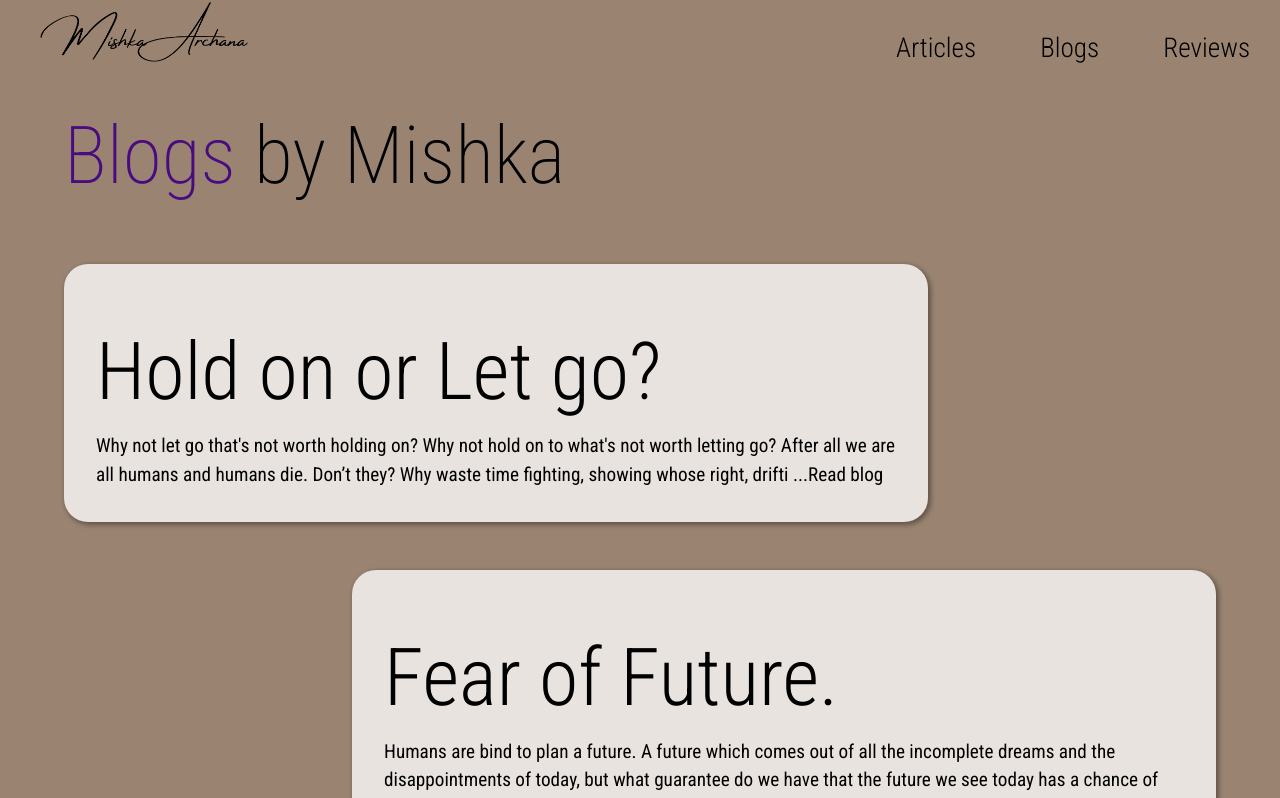
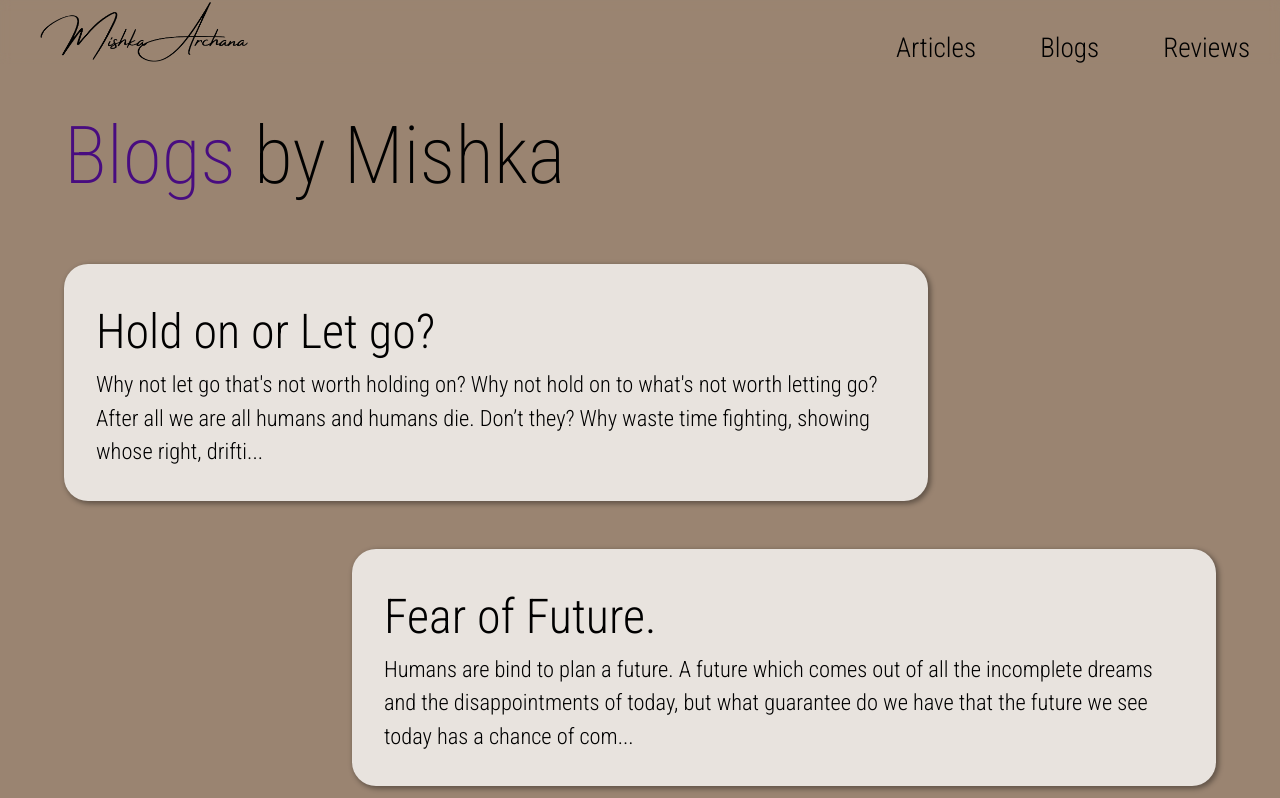
Before and after one commit to ngaraug/mishka-portfolio-2, a React (Vite) app in the folder client/: page /blogs in a window 1280 px wide. Shown: the top 798 px of the page. Built offline with nearby package versions, Linux system fonts and the light colour scheme.

Commit message:
individual blog page functionality add (backend pending)

```diff
--- a/client/package.json
+++ b/client/package.json
@@ -13,6 +13,7 @@
     "cors": "^2.8.5",
     "flowbite": "^2.3.0",
     "flowbite-react": "^0.7.5",
+    "lodash": "^4.17.21",
     "react": "^18.2.0",
     "react-dom": "^18.2.0",
     "react-icons": "^5.0.1",
--- a/client/src/App.css
+++ b/client/src/App.css
@@ -627,7 +627,8 @@ Blogs page{
     cursor: pointer;
 }
 .blog-title{
-    font-size: 2.5rem;
+    font-size: 3rem;
+    font-weight: 300;
 }
 .blog-short-title{
     margin-bottom: 1rem;
@@ -635,7 +636,8 @@ Blogs page{
     font-weight: 200;
 }
 .blog-short-body{
-    font-size: 1.2rem;
+    font-size: 1.4rem;
+    font-weight: 300;
 }
 @media (max-width: 858px){
     .page-title{
@@ -669,7 +671,7 @@ SingleBlogPage{
 .blog-container{
     width: 90%;
 }
-.blog-title{
+.single-blog-title{
     font-size: 5rem;
     padding-top: 1rem;
     font-weight: 300;
--- a/client/src/App.jsx
+++ b/client/src/App.jsx
@@ -17,7 +17,7 @@ function App() {
           <Route path='/blogs' element={<BlogsPage />}/>
           <Route path='/reviews' element={<BooksRecPage />}/>
           <Route path='/admin' element={<AdminHome />}/>
-          <Route path='/blogs/blog' element={<SingleBlogPage />}/> {/* Temporary */}
+          <Route path='/blogs/:blogTitle' element={<SingleBlogPage />}/> {/* Temporary */}
         </Routes>
       </BrowserRouter>
     </>
--- a/client/src/components/Blog.jsx
+++ b/client/src/components/Blog.jsx
@@ -6,17 +6,20 @@ export default function Blog(props) {
     const shortBody = body.substring(0, 200)
     const navigate = useNavigate()
 
-    const handleClick = () =>{
-      navigate('/blogs/blog')
+    const handleClick = (e) =>{
+      const blogId = e.target.id
+      const blogLink = '/blogs/' + blogId
+      navigate(blogLink)
+
     }
 
   return (
     <>
         <div className='single-blog-container'>
             <div className='blog' onClick={handleClick}>
-              <h1 className='blog-title'>{title}</h1>
+              <h1 className='blog-title' id={id} onClick={handleClick}>{title}</h1>
               {/* <h1 className='blog-short-title'>{shortTitle}</h1> */}
-              <p className='blog-short-body'>{shortBody}<a href="" className='link-to-blog'>  ...Read blog</a></p>
+              <p className='blog-short-body' id={id} onClick={handleClick}>{shortBody}...</p>
             </div>
         </div>
     </>
--- a/client/src/pages/BlogsPage.jsx
+++ b/client/src/pages/BlogsPage.jsx
@@ -2,6 +2,8 @@ import React from 'react'
 import NavBar from '../components/NavBar'
 import Blog from '../components/Blog.jsx'
 import Footer from '../components/Footer.jsx'
+import _ from 'lodash'
+
 
 import blogs from '../../public/Blogs/blogs.js'
 
@@ -17,7 +19,8 @@ export default function BlogsPage() {
             <div id='all-blogs-container'>
               {
                 blogs.map((data) =>{
-                  return <Blog key={data.id} id={data.id} title={data.title} shortTitle={data.shortTitle} body={data.body}/>
+                  const kebabcase = _.kebabCase(data.title)
+                  return <Blog key={data.id} id={kebabcase} title={data.title} shortTitle={data.shortTitle} body={data.body}/>
                 })
               }
             </div>
--- a/client/src/pages/SingleBlogPage.jsx
+++ b/client/src/pages/SingleBlogPage.jsx
@@ -1,8 +1,26 @@
 import React from 'react'
 import NavBar from '../components/NavBar'
 import Footer from '../components/Footer'
+import { useParams } from 'react-router-dom'
+
+import blogs from '../../public/Blogs/blogs'
+import _ from 'lodash'
 
 export default function SingleBlogPage() {
+    const allBlogs = blogs;
+    const params = useParams();
+    const blogTitle = params.blogTitle
+
+    var title = "Blog not found!"
+    var body =  "Blog not found!"
+
+    allBlogs.forEach(blog => {
+        if(_.kebabCase(blog.title) === blogTitle){
+            title = blog.title
+            body = blog.body
+        }
+    })
+
   return (
     <>
         <NavBar />
@@ -10,7 +28,7 @@ export default function SingleBlogPage() {
             <div className='page-container'>
                 <div className='blog-container '>
                     <div className='blog-header'>
-                        <h1 className='blog-title'>Hold on or Let go?</h1>
+                        <h1 className='single-blog-title'>{ title }</h1>
                         <div className='blog-title-extra'>
                             <span className='blog-by'>by <span className='splletters'>Mishka</span></span>
 
@@ -18,7 +36,7 @@ export default function SingleBlogPage() {
                     </div>
                     <div className='blog-body'>
                          <p>
-                         Why not let go that's not worth holding on? Why not hold on to what's not worth letting go? After all we are all humans and humans die. Don’t they? Why waste time fighting, showing whose right, drifting apart? Aren’t we all wasting our time as such fighting every day to be together with someone then why waste time by not loving them not telling them what you feel, not telling you care, not letting go, not holding on. Life seems very short when you have a partner and very long and when you don’t so if you have why not keep them forever. Why not fight for `us’ instead of `me’ why not fight to stay why not fight so that nothing comes along your beautiful relation. Why not know the difference between holding on and letting go!
+                         { body }
                          </p>
                          <span className='blog-posted-date'>Posted on: 12th July, 2023 10:45pm</span>
                     </div>
```
Also changed, not shown: 1 other file (tests, documents, lock files or other folders).
